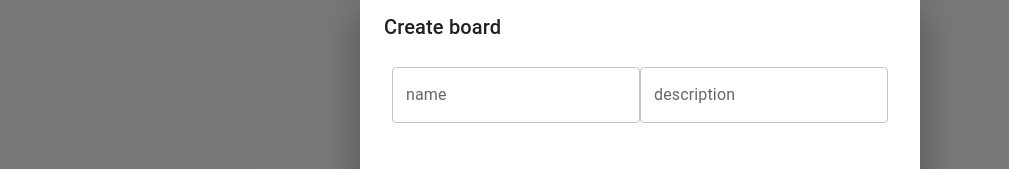
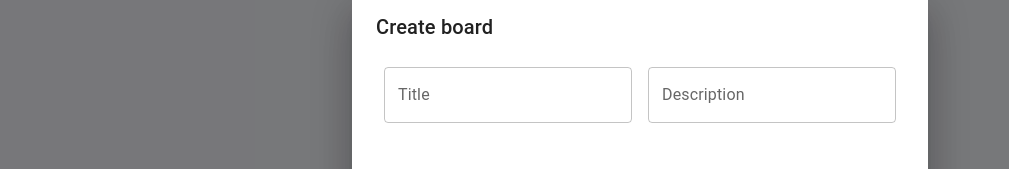
Before and after one commit to NikitaKorevo/project-management-app, a React (Create React App) app: page / in a window 1280 px wide. Both pictures are taken after a click on the button "CREATE BOARD". Shown: the part 301-470 px from the top of the page, without its empty margins (0-1009 px from the left). Built offline with nearby package versions, Linux system fonts and the light colour scheme; no server answers; the HTML template or start-up script is replaced by a standard one.

Commit message:
refactor: rename label in BoardCreationForm

```diff
--- a/src/components/BoardCreationForm/BoardCreationForm.tsx
+++ b/src/components/BoardCreationForm/BoardCreationForm.tsx
@@ -45,17 +45,17 @@ const BoardCreationForm: React.FC<IBoardCreationFormProps> = ({
     >
       <DialogTitle id="alert-dialog-title">{'Create board'}</DialogTitle>
       <DialogContent>
-        <Box m={1}>
+        <Box m={1} sx={{ display: 'flex', gap: 2, flexWrap: 'wrap' }}>
           <TextField
             id="outlined-basic"
-            label="name"
+            label="Title"
             variant="outlined"
             value={title}
             onChange={(e) => setTitle(e.target.value)}
           />
           <TextField
             id="outlined-basic"
-            label="description"
+            label="Description"
             variant="outlined"
             value={description}
             onChange={(e) => setDescription(e.target.value)}
```
